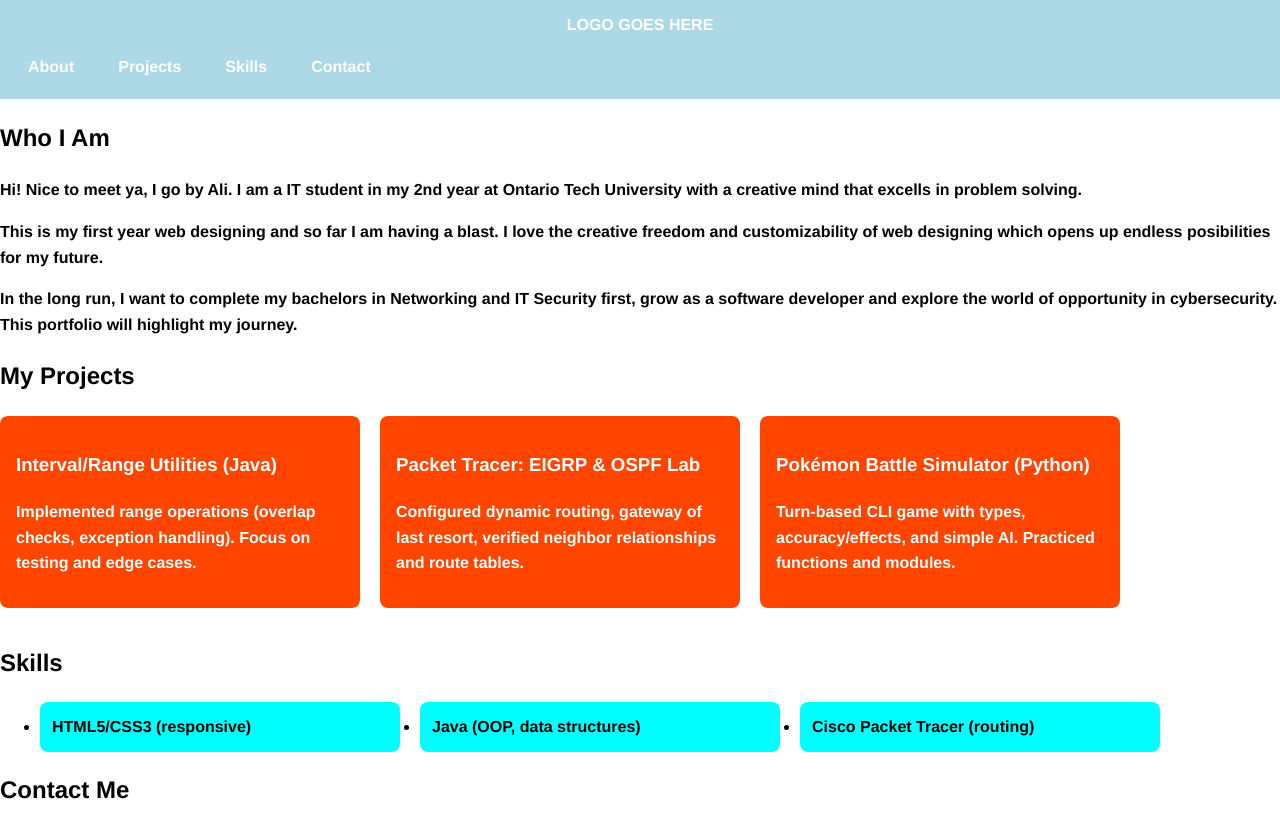
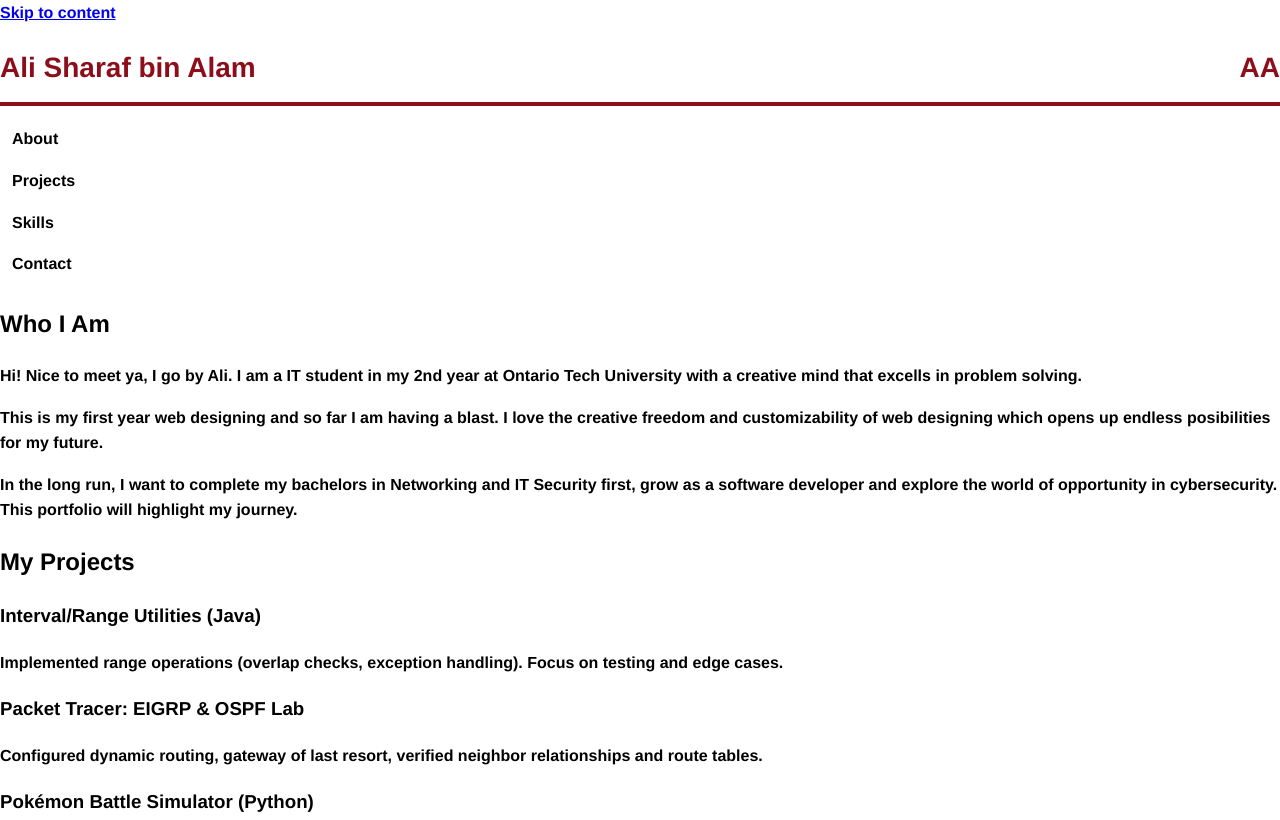
Before and after one commit to boomstickz/portfolio-site, a plain HTML site: page index.html in a window 1280 px wide. Shown: the top 820 px of the page. Drawn offline with Linux system fonts and the light colour scheme; files that its build step writes are made by us from their sources.

Commit message:
Logo and Theme Update: Added maroon coloring with Initial/Brand logo to the portfolio

```diff
--- a/index.html
+++ b/index.html
@@ -13,11 +13,17 @@
     <a class="skip-link" href="#main">Skip to content</a>
 
     <!-- Header / Navigation -->
-    <header class="header" role="banner">
-        <div class="logo" aria-label="Site logo">
-            LOGO GOES HERE
+    <header class="site-header" role="banner">
+  <div class="brand clearfix">
+    <div class="brand-left" aria-label="Your name logo">Ali Sharaf bin Alam</div>
+    <div class="brand-right" aria-label="Initials">AA</div>
   </div>
-        <nav class="nav">
+
+  <!-- long maroon line -->
+  <hr class="brand-rule" />
+
+  <!-- primary nav under the line -->
+  <nav class="nav" aria-label="Primary">
     <ul class="clearfix">
       <li class="element"><a href="#about">About</a></li>
       <li class="element"><a href="#projects">Projects</a></li>
--- a/main.css
+++ b/main.css
@@ -1,111 +1,70 @@
-
+/* brand color (matches your mock) */
 :root{
-  --brand-bg: lightblue;
+  --brand-maroon: #8b0e1a;   /* tweak if you want a different maroon */
+  --brand-bg: lightblue;     /* existing var, OK to keep */
   --brand-text: white;
 }
 
-*{ box-sizing: border-box; }
-
-body {
+/* global font/weight/color you asked for */
+body{
   margin: 0;
   line-height: 1.6;
   font-family: "Helvetica", Arial, sans-serif;
-  font-weight: bold;   /* makes all text bold */
-  color: black;        /* sets all text color to black */
+  font-weight: bold;
+  color: black;
 }
 
-/* Accessibility: skip link */
-.skip-link{
-  position: absolute;
-  left: -9999px;
-  top: auto;
-}
-.skip-link:focus{
-  left: 16px;
-  top: 16px;
-  background: black;
-  color: white;
-  padding: 8px 12px;
-  z-index: 1000;
+/* header brand row */
+.brand-left,
+.brand-right{
+  font-family: "Helvetica", Arial, sans-serif;
+  font-weight: bold;
+  color: var(--brand-maroon);
 }
 
-/* Header */
-header {
-  text-align: center;
-  background-color: var(--brand-bg);
-  color: var(--brand-text);
-  padding: 12px 16px;
+.brand-left{
+  float: left;
+  font-size: 28px;     /* adjust to taste */
+  padding: 20px 0 8px;
 }
 
+.brand-right{
+  float: right;
+  font-size: 28px;     /* “AA” */
+  padding: 20px 0 8px;
+}
+
+/* long maroon line */
+.brand-rule{
+  border: 0;
+  height: 4px;
+  background: var(--brand-maroon);
+  margin: 4px 0 12px;
+}
+
+/* keep your existing nav list layout */
 .nav ul{
-  margin: 8px 0 0;
+  margin: 0;
   padding: 0;
   list-style: none;
 }
-
 .nav a{
   text-decoration: none;
-  color: inherit;
+  color: inherit;   /* stays black as requested */
   padding: 8px 12px;
   display: inline-block;
 }
 
-/* Footer */
-#customfooter {
-  text-align: center;
-  background-color: var(--brand-bg);
-  color: black;
-  padding: 16px;
+/* clearfix utility (you already had one) */
+.clearfix::after{ content:""; display: table; clear: both; }
+
+/* responsive: stack the name & initials on small screens */
+@media (max-width: 600px){
+  .brand-left, .brand-right{
+    float: none;
+    display: block;
+    padding: 12px 0 6px;
+  }
+  .brand-left{ text-align: left; }
+  .brand-right{ text-align: right; }
 }
-
-/* Demo text colors (keep if you want) */
-#first { color: black; }
-.second { color: black; }
-
-/* Float-based layout helpers (as you had) */
-.element { float: left; margin-right: 20px; }
-.clearfix::after { content: ""; display: table; clear: both; }
-
-/* Skills bubbles */
-.skill {
-  width: 360px;
-  background-color: aqua;
-  padding: 12px;
-  border-radius: 8px;
-}
-
-/* Projects grid (float-based) */
-.project-item {
-  width: 360px;
-  background-color: orangered;
-  float: left;
-  margin-right: 20px;
-  margin-bottom: 16px;
-  color: white;
-  padding: 16px;
-  border-radius: 8px;
-}
-
-/* RESPONSIVE NOTES
-   You can keep one stylesheet for now.
-   If your assignment later asks for 3 separate CSS files (mobile/tablet/laptop),
-   we will split these media queries into three files and link with media="".
-*/
-
-/* EXACT REQUIREMENT YOU NOTED:
-   Only from 650px - 800px, make background-color in body -> pink.
-*/
-@media (min-width: 650px) and (max-width: 800px) {
-  body { background-color: white; }   /* changed to pink to match your note */
-}
-
-/* Small phones: shrink project cards */
-@media (max-width: 400px) {
-  .project-item { width: 200px; }
-}
-
-/* Optional: slightly wider phones/tablets */
-@media (max-width: 600px) {
-  .project-item { width: 100%; margin-right: 0; }
-  .skill { width: 100%; }
-}
```
Lines whose indentation alone changed are shown as unchanged.
